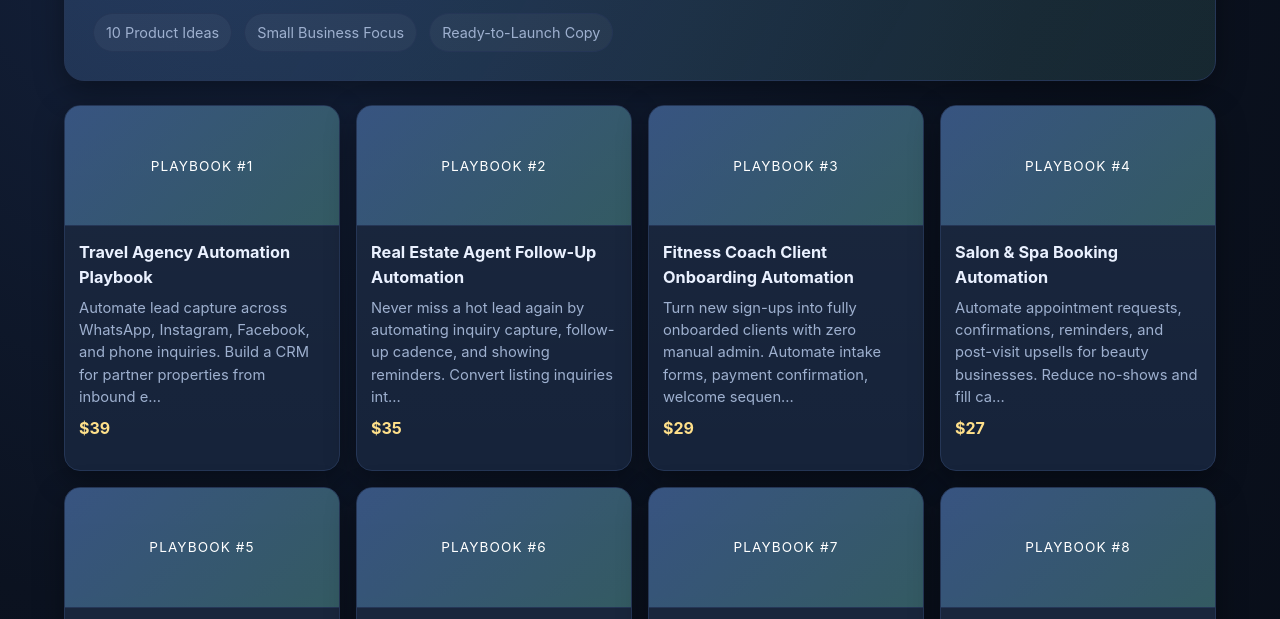
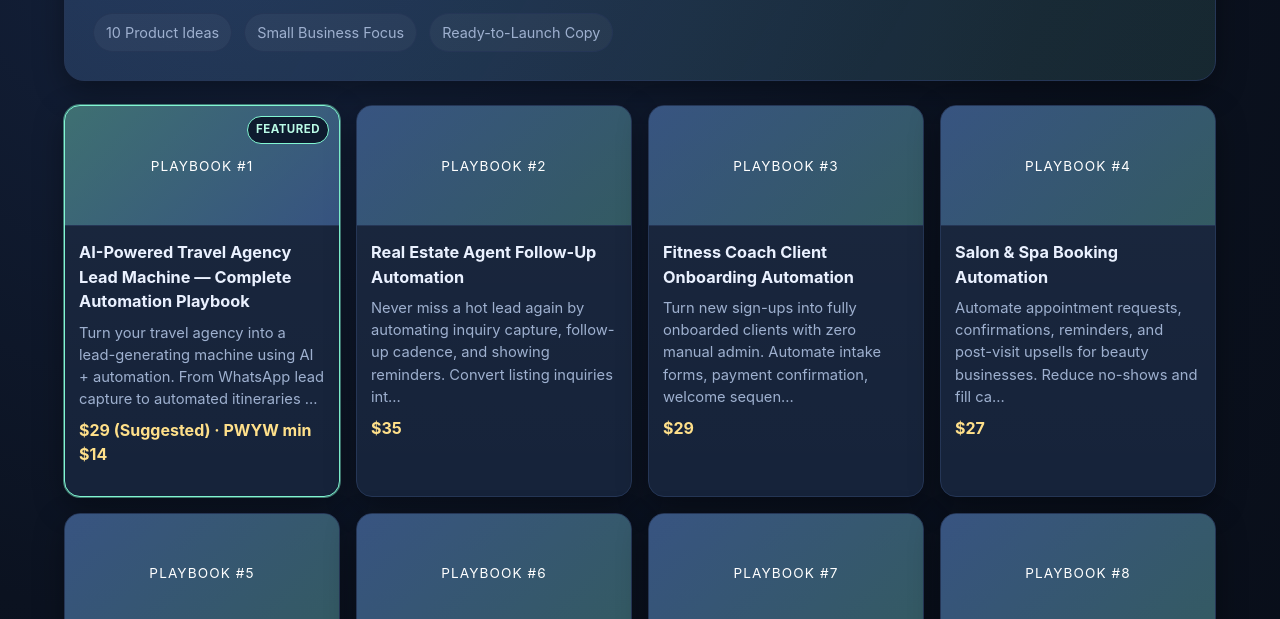
Before and after one commit to mindfreakzerox/gumroad-onboarding, a plain HTML site: page public/index.html in a window 1280 px wide. Shown: the part 166-785 px from the top of the page. Drawn offline with Linux system fonts and the light colour scheme.

Commit message:
feat: enrich travel agency card with real consulting data + make featured

```diff
--- a/public/index.html
+++ b/public/index.html
@@ -64,6 +64,21 @@
       cursor: pointer;
     }
     .card:hover { transform: translateY(-3px); border-color: #36507d; }
+    .card.featured { border-color: #82f7d3; box-shadow: 0 0 0 1px rgba(130,247,211,.45), var(--shadow); }
+    .thumb.featured-thumb { background: linear-gradient(135deg, rgba(130,247,211,.35), rgba(110,168,254,.35)); position: relative; }
+    .featured-badge {
+      position: absolute;
+      right: 10px;
+      top: 10px;
+      font-size: .72rem;
+      font-weight: 700;
+      background: rgba(9,18,36,.88);
+      border: 1px solid #82f7d3;
+      color: #bafbe6;
+      border-radius: 999px;
+      padding: 4px 8px;
+      letter-spacing: .04em;
+    }
     .thumb {
       height: 120px;
       background: linear-gradient(135deg, rgba(110,168,254,.35), rgba(130,247,211,.25));
@@ -164,40 +179,47 @@
   <script>
     const products = [
       {
-        title: "Travel Agency Automation Playbook",
-        shortDescription: "Automate lead capture across WhatsApp, Instagram, Facebook, and phone inquiries. Build a CRM for partner properties from inbound emails and auto-send itinerary options based on traveler preferences. Great for agencies scaling personalized service without adding staff.",
-        price: "$39",
-        tags: "travel agency automation, ai operations, whatsapp leads, itinerary automation, crm setup",
+        featured: true,
+        title: "AI-Powered Travel Agency Lead Machine — Complete Automation Playbook",
+        shortDescription: "Turn your travel agency into a lead-generating machine using AI + automation. From WhatsApp lead capture to automated itineraries — built for Indian travel agencies but adaptable worldwide.",
+        price: "$29 (Suggested) · PWYW min $14",
+        tags: "travel agency, lead generation, AI automation, WhatsApp CRM, Gujarat, India, consulting",
         covers: [
-          "Unified lead intake from WhatsApp, Instagram DM, Facebook, and call logs",
-          "Partner property CRM auto-populated from supplier emails",
-          "Guest preference form to capture budget, dates, interests, and travel style",
-          "Auto-generated itinerary drafts with package tiers",
-          "Follow-up automation for quote nudges and abandoned inquiries",
-          "Team handoff workflow for high-intent or VIP travelers",
-          "Reporting dashboard for conversion by source and destination"
+          "Google Business Profile optimization for local travel searches",
+          "WhatsApp Business setup with catalog, auto-replies & broadcast lists for seasonal offers",
+          "Facebook & Instagram hyper-local ad campaigns (Meta Advantage+ AI targeting)",
+          "Google Performance Max campaigns across Search, YouTube, Gmail",
+          "Local partnership playbook (wedding planners → honeymoon, corporate HR → MICE, schools → edu tours)",
+          "Instagram Reels content strategy (package of the week, destination showcases)",
+          "AI content engine: generate 30 days of social posts in one sitting (English + regional language)",
+          "CRM pipeline setup: Inquiry → Qualified → Proposal Sent → Follow-up → Booked → Post-trip Review",
+          "WhatsApp CRM tools: WATI, Interakt, AiSensy comparison + setup guide",
+          "Lead capture forms linked to Google Sheets/Notion",
+          "Remote consulting structure (for consultants working across time zones)",
+          "Consulting pricing templates: retainer (CAD $500-1,500/mo), project-based, per-lead models"
         ],
-        tools: "Make, Zapier, Google Sheets, Airtable, WhatsApp Business API, Gmail parser, Typeform, Notion, ChatGPT",
+        tools: "ChatGPT/Claude, Meta Advantage+, Google Performance Max, WhatsApp Business, WATI/Interakt/AiSensy, HubSpot Free/Zoho CRM, Google Workspace, Canva, Loom, Notion/Trello",
         socialPrompts: {
-          igReel: "Show a messy inbox turning into an auto-generated travel itinerary in 20 seconds.",
-          igStory: "Create a before/after Story of manual lead chaos vs automated booking flow.",
-          fbReel: "Demonstrate how one travel inquiry becomes a full itinerary with zero copy-paste.",
-          fbStory: "Show three quick steps from WhatsApp lead to confirmed trip proposal.",
-          ytShort: "Record a fast workflow where AI converts traveler preferences into itinerary options."
+          igReel: "30-sec before/after: messy WhatsApp leads vs clean automated CRM pipeline for a travel agency",
+          igStory: "Poll: How do you track travel leads? A) WhatsApp chaos B) Spreadsheet C) Proper CRM — swipe up for the playbook",
+          fbReel: "How one travel agency in India went from 0 to 50 leads/month using AI + WhatsApp automation",
+          fbStory: "3 free tools every travel agent needs for lead gen — quick carousel with CTA",
+          ytShort: "I automated a travel agency's entire lead pipeline from Canada — here's the exact stack"
         },
         marketing: {
-          x: "Travel agencies lose leads in DMs and inboxes every day. This Automation Playbook shows how to capture WhatsApp/IG/FB/phone leads, build a partner-property CRM from emails, and auto-send personalized itineraries. Productized ops = faster closes.",
-          redditTitle: "I built a travel agency automation system that replies with itinerary drafts automatically",
-          redditBody: "This playbook shows exactly how to unify leads from social + phone and auto-build trip proposals from traveler preferences. If your agency is buried in repetitive admin, this can save hours weekly.",
-          discord: "✈️ New: Travel Agency Automation Playbook\nCapture leads from WhatsApp/IG/FB/phone in one system.\nAuto-build itinerary drafts + partner-property CRM from emails.\nShip faster quotes, close more trips."
+          x: "Built an AI-powered lead gen system for a travel agency remotely. WhatsApp CRM + Meta ads + AI content = 50+ leads/month. Here's the playbook → LINK",
+          redditTitle: "How I set up AI-powered lead generation for a travel agency (remotely from Canada)",
+          redditBody: "My friend runs a travel agency in India. I built their entire lead pipeline using WhatsApp Business, Meta AI ads, and ChatGPT for content. Sharing the full playbook with templates.",
+          discord: "🚀 New playbook dropped: AI-Powered Travel Agency Lead Machine. Full automation stack — WhatsApp CRM, Meta Advantage+ ads, AI content in multiple languages, CRM pipeline templates. Built from a real consulting engagement. Grab it → LINK"
         },
         media: {
-          gumroad: "Modern travel consultant dashboard with chat leads, itinerary cards, and clean teal-blue UI glow.",
-          youtube: "Bold thumbnail of a travel map and AI workflow arrows from DMs to itinerary output.",
-          instagram: "Sleek social graphic showing " + '"Lead to Itinerary in Minutes"' + " with travel icons and dark gradient.",
-          facebook: "Professional banner with agent laptop, chat notifications, and automated trip pipeline visual.",
-          x: "Minimal dark card featuring a travel CRM flowchart and headline about automated itineraries."
-        }
+          gumroad: "Flat illustration of a travel agency desk with WhatsApp chat bubbles, airplane icons, and AI circuit patterns, blue and orange palette",
+          youtube: "Split screen: left side messy WhatsApp chats, right side clean CRM dashboard with lead count, bold text 'AUTOMATED'",
+          instagram: "Minimalist carousel cover with airplane icon + 'Lead Machine' text on gradient blue-to-teal background",
+          facebook: "Travel agency storefront with floating AI icons and WhatsApp logo, professional warm lighting",
+          x: "Clean dashboard mockup showing travel leads pipeline with '50+ leads/month' stat overlay"
+        },
+        templateNote: "💡 This playbook is built from a real consulting engagement. Replace city/region names to adapt for your market."
       },
       {
         title: "Real Estate Agent Follow-Up Automation",
@@ -539,9 +561,9 @@
 
     products.forEach((p, i) => {
       const card = document.createElement('article');
-      card.className = 'card';
+      card.className = p.featured ? 'card featured' : 'card';
       card.innerHTML = `
-        <div class="thumb">Playbook #${i + 1}</div>
+        <div class="thumb ${p.featured ? 'featured-thumb' : ''}">Playbook #${i + 1}${p.featured ? '<span class="featured-badge">Featured</span>' : ''}</div>
         <div class="card-body">
           <h3>${p.title}</h3>
           <p class="small">${p.shortDescription.slice(0, 130)}...</p>
@@ -606,6 +628,8 @@
             <li><strong>X/Twitter Card:</strong> ${p.media.x}</li>
           </ul>
         </div>
+
+        ${p.templateNote ? `<p class="small" style="margin-top:14px;">${p.templateNote}</p>` : ''}
       `;
       modal.classList.add('show');
       modal.setAttribute('aria-hidden', 'false');
```
